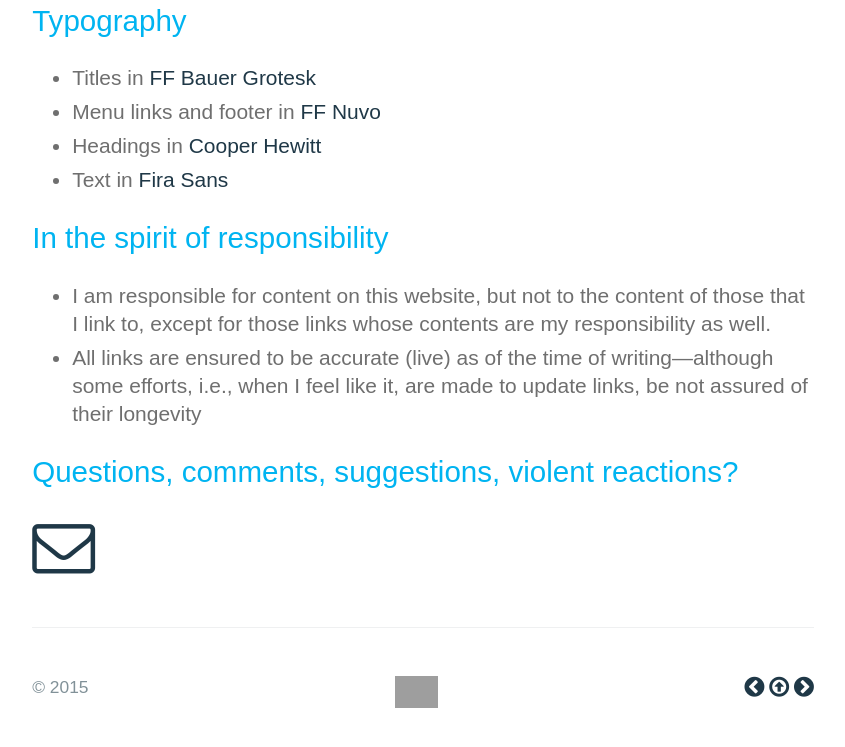
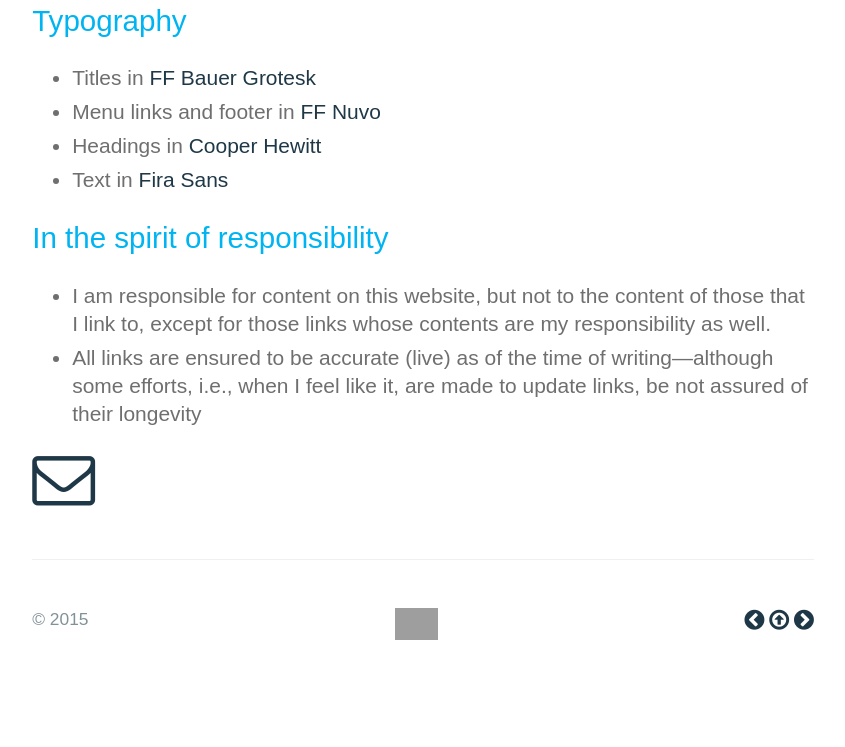
Before and after one commit to a-mar/a-mar.github.io, a Jekyll site: the page built from about/index.html, in a window 1280 px wide, cut to the strip 684-1462 px from the top of the page. Shown: the top 747 px of the strip, without its empty margins (217-1062 px from the left). Built offline with Jekyll 4.4.1, drawn with Linux system fonts in a browser that asks for light colours; nearby versions of some CDN libraries; some web fonts are replaced; library files that are not in the unit come from our copies; Markdown is read by kramdown in place of the engine named in the settings; after the commit the page ends 1394 px from its top, so only the background shows below that; grey boxes are pictures that could not be loaded.

Commit message:
Update index.html

```diff
--- a/about/index.html
+++ b/about/index.html
@@ -32,5 +32,5 @@ title: Aboat. Aboot. About. @ a-mar
 	<li>All links are ensured to be accurate (live) as of the time of writing&mdash;although some efforts, i.e., when I feel like it, are made to update links, be not assured of their longevity</li>
 </ul>
 
-<h2>Questions, comments, suggestions, violent reactions?</h2>
+
 <p><a href="mailto:tiradosinamar@gmx.com?Subject=Hallo%20Mundo" target="_top" title="contact"><i class="fa fa-envelope-o fa-3x"></i></a></p>
```
